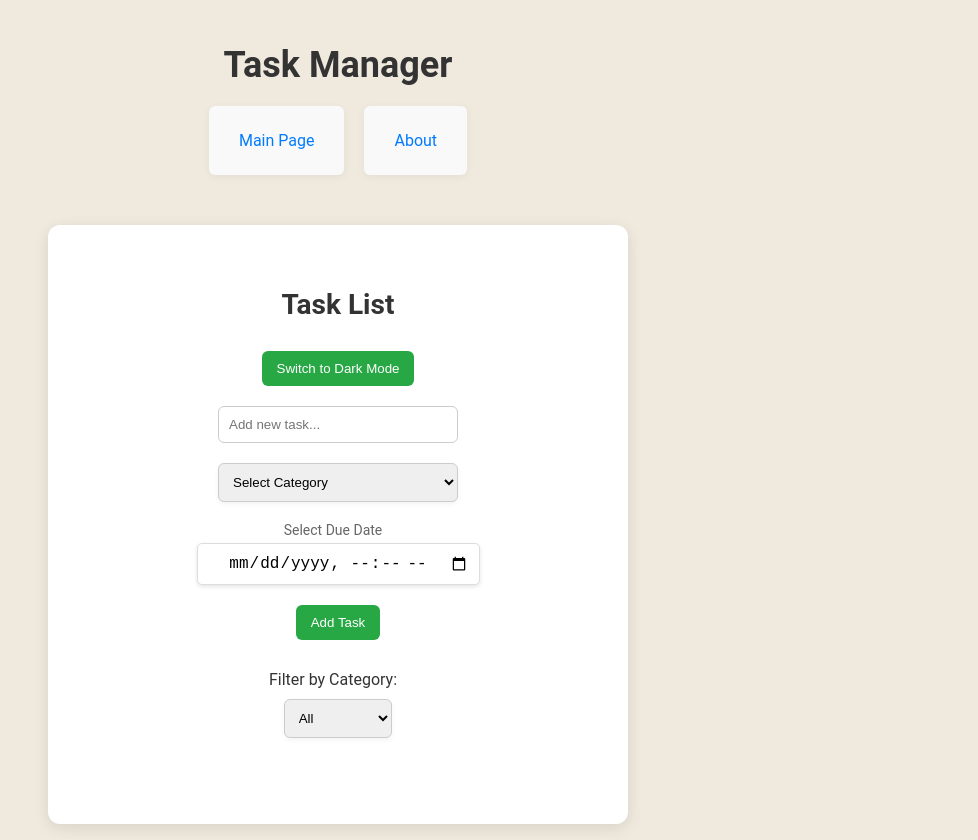
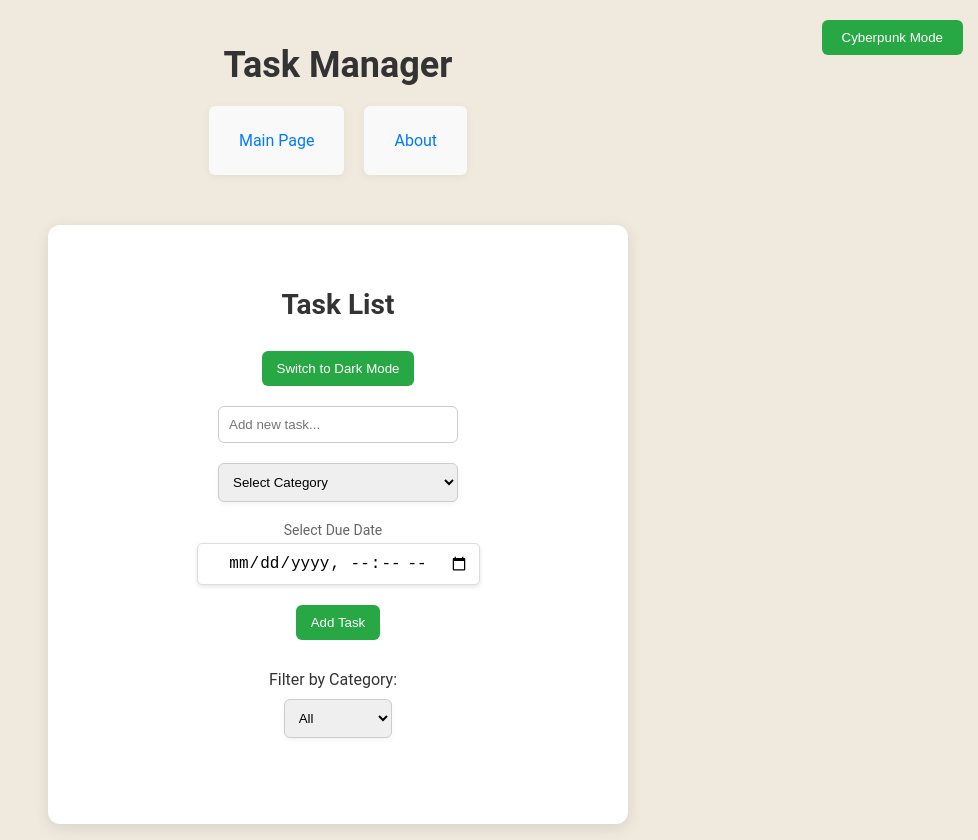
Before and after one commit to KANDORAJ/ProjectKando, a React (Vite) app: page / in a window 1280 px wide. Shown: the whole page, without its empty margins (302-1280 px from the left). Built offline with nearby package versions, Linux system fonts and the light colour scheme.

Commit message:
Theme was added.

```diff
--- a/src/App.css
+++ b/src/App.css
@@ -23,6 +23,40 @@
   --link-hover-bg-color: #5a85c7;
   --li-bg-color: #4a4a4a;
   --li-hover-bg-color: #555555;
+}
+
+/* Cyberpunk Mode */
+.cyberpunk-mode {
+  --background-color: #0d0d0d;
+  background-image: url('https://image.civitai.com/xG1nkqKTMzGDvpLrqFT7WA/6225ada0-cab7-402f-b1d8-c43cd5e5b095/original=true,quality=90/isoCity_.jpeg');
+  background-size: cover;
+  background-position: center;
+  background-repeat: no-repeat;
+  --text-color: #00ffea;
+  --container-bg-color: rgba(0, 0, 0, 0.7);
+  --button-bg-color: #ff007f;
+  --button-hover-bg-color: #ff1a8c;
+  --link-color: #00ccff;
+  --link-hover-bg-color: #1a1a1a;
+  --li-bg-color: rgba(50, 50, 50, 0.8);
+  --li-hover-bg-color: rgba(70, 70, 70, 0.9);
+}
+
+.cyberpunk-toggle-btn {
+  position: fixed;
+  top: 10px;
+  right: 10px;
+  padding: 10px 20px;
+  background-color: var(--button-bg-color);
+  color: white;
+  border: none;
+  border-radius: 6px;
+  cursor: pointer;
+  transition: background-color 0.3s ease;
+}
+
+.cyberpunk-toggle-btn:hover {
+  background-color: var(--button-hover-bg-color);
 }
 
 /* General Styles */
--- a/src/pages/About.jsx
+++ b/src/pages/About.jsx
@@ -8,7 +8,6 @@ function About() {
       <p>This app was developed to help you manage your tasks.</p>
       <p>Made By <a href="https://github.com/KANDORAJ" target="_blank" rel="noopener noreferrer">KANDORAJ</a></p>
       <div>
-      <h1>Calendar Page</h1>
       <MyCalendar />
     </div>
     </div>
--- a/src/pages/Home.jsx
+++ b/src/pages/Home.jsx
@@ -160,6 +160,19 @@ function Home() {
     document.body.classList.toggle('dark-mode', !darkMode);
   };
 
+  /*Cyberpunk Mode*/
+  const [cyberpunkMode, setCyberpunkMode] = useState(false);
+
+const toggleCyberpunkMode = () => {
+  setCyberpunkMode(!cyberpunkMode);
+  if (!cyberpunkMode) {
+    document.body.classList.add('cyberpunk-mode');
+    document.body.classList.remove('dark-mode');
+  } else {
+    document.body.classList.remove('cyberpunk-mode');
+  }
+};
+
   // Function to save task details
   const saveTaskDetails = (details) => {
     const updatedTasks = tasks.map((task) =>
@@ -259,6 +272,9 @@ function Home() {
           onSave={saveTaskDetails}
         />
       )}
+      <button className="cyberpunk-toggle-btn" onClick={toggleCyberpunkMode}>
+        {cyberpunkMode ? 'Default Mode' : 'Cyberpunk Mode'}
+      </button>
     </div>
   );
 }
```
